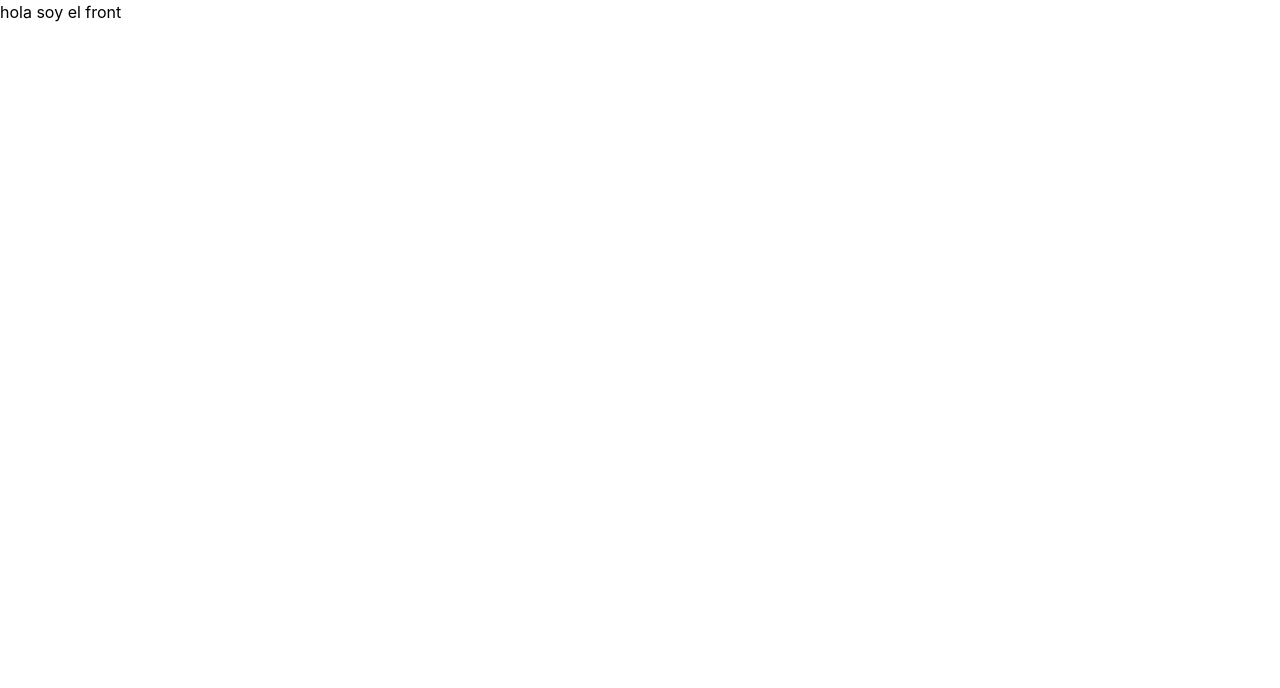
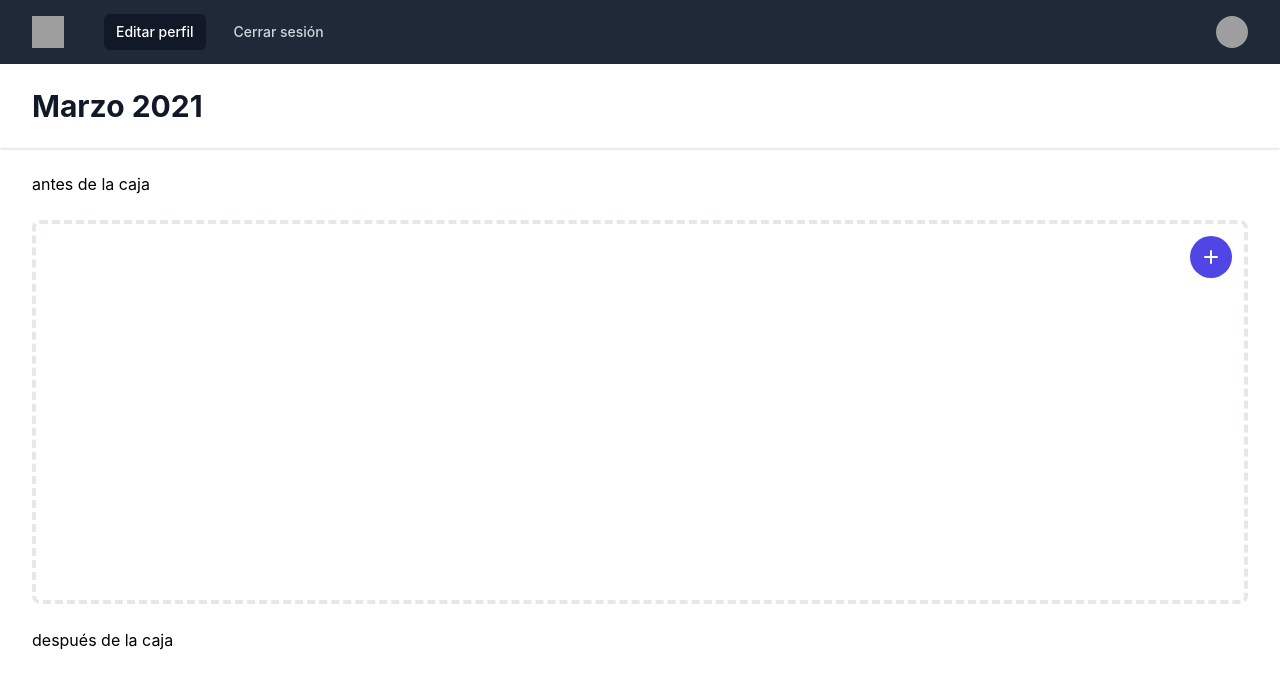
Before and after one commit to mikenieva/proy-final-frontend, a React (Create React App) app: page /usuarios/tablero/1 in a window 1280 px wide. Shown: the top 688 px of the page. Built offline with nearby package versions, Linux system fonts and the light colour scheme; grey boxes are pictures that could not be loaded.

Commit message:
Se agregó Header, Tablero y Botón de transacciones en el frontend

```diff
--- a/src/App.css
+++ b/src/App.css
@@ -1,3 +1,8 @@
+.columna-doble {
+  display:flex;
+  flex-direction:row;
+}
+
 .App {
   text-align: center;
 }
--- a/src/App.js
+++ b/src/App.js
@@ -10,7 +10,7 @@
 import Header from './components/Header'
 import Ingresos from './components/Ingresos'
 import Presupuestos from './components/Presupuestos'
-import Sidebar from './components/Sidebar'
+import Sidebar from './components/Header'
 
 import EditarPerfil from './rutas/EditarPerfil'
 import Graficas from './rutas/Graficas'
@@ -28,14 +28,6 @@
 
       <div>
           <Header/>
-      </div>
-hola soy el front
-      <div>
-          <Sidebar/>
-      </div>
-
-      <div>
-          <Tablero/>
       </div>
 
       <Switch>
--- a/src/components/Header.js
+++ b/src/components/Header.js
@@ -1,10 +1,123 @@
 import React from 'react'
-
 
 export default function Header() {
     return (
-        <div>
+
+    <div>
+        {/* <!-- This example requires Tailwind CSS v2.0+ --> */}
+<div>
+  <nav class="bg-gray-800">
+    <div class="max-w-7xl mx-auto px-4 sm:px-6 lg:px-8">
+      <div class="flex items-center justify-between h-16">
+        <div class="flex items-center">
+          <div class="flex-shrink-0">
+            <img class="h-8 w-8" src="https://tailwindui.com/img/logos/workflow-mark-indigo-500.svg" alt="Workflow"/>
+          </div>
+          <div class="hidden md:block">
+            <div class="ml-10 flex items-baseline space-x-4">
+              {/* <!-- Current: "bg-gray-900 text-white", Default: "text-gray-300 hover:bg-gray-700 hover:text-white" --> */}
+              <a href="#" class="bg-gray-900 text-white px-3 py-2 rounded-md text-sm font-medium">Editar perfil</a>
+
+              <a href="#" class="text-gray-300 hover:bg-gray-700 hover:text-white px-3 py-2 rounded-md text-sm font-medium">Cerrar sesión</a>
+
+
+
+            </div>
+          </div>
+        </div>
+        <div class="hidden md:block">
+          <div class="ml-4 flex items-center md:ml-6">
+
+
+            {/* <!-- Profile dropdown --> */}
+            <div class="ml-3 relative">
+              <div>
+                <button type="button" class="max-w-xs bg-gray-800 rounded-full flex items-center text-sm focus:outline-none focus:ring-2 focus:ring-offset-2 focus:ring-offset-gray-800 focus:ring-white" id="user-menu" aria-expanded="false" aria-haspopup="true">
+                  <span class="sr-only">Open user menu</span>
+                  <img class="h-8 w-8 rounded-full" src="https://images.unsplash.com/photo-1472099645785-5658abf4ff4e?ixlib=rb-1.2.1&ixqx=J4TTyWeNKF&ixid=eyJhcHBfaWQiOjEyMDd9&auto=format&fit=facearea&facepad=2&w=256&h=256&q=80" alt=""/>
+                </button>
+              </div>
+
+              {/* <!--
+                Dropdown menu, show/hide based on menu state.
+
+                Entering: "transition ease-out duration-100"
+                  From: "transform opacity-0 scale-95"
+                  To: "transform opacity-100 scale-100"
+                Leaving: "transition ease-in duration-75"
+                  From: "transform opacity-100 scale-100"
+                  To: "transform opacity-0 scale-95"
+              --> */}
+
+            </div>
+          </div>
+        </div>
+        <div class="-mr-2 flex md:hidden">
+          {/* <!-- Mobile menu button --> */}
+          <button type="button" class="bg-gray-800 inline-flex items-center justify-center p-2 rounded-md text-gray-400 hover:text-white hover:bg-gray-700 focus:outline-none focus:ring-2 focus:ring-offset-2 focus:ring-offset-gray-800 focus:ring-white" aria-controls="mobile-menu" aria-expanded="false">
+            <span class="sr-only">Open main menu</span>
+
+            {/* <!--
+              Heroicon name: outline/menu
+
+              Menu open: "hidden", Menu closed: "block"
+            --> */}
+            <svg class="block h-6 w-6" xmlns="http://www.w3.org/2000/svg" fill="none" viewBox="0 0 24 24" stroke="currentColor" aria-hidden="true">
+              <path stroke-linecap="round" stroke-linejoin="round" stroke-width="2" d="M4 6h16M4 12h16M4 18h16" />
+            </svg>
+            {/* <!--
+              Heroicon name: outline/x
+
+              Menu open: "block", Menu closed: "hidden"
+            --> */}
+            <svg class="hidden h-6 w-6" xmlns="http://www.w3.org/2000/svg" fill="none" viewBox="0 0 24 24" stroke="currentColor" aria-hidden="true">
+              <path stroke-linecap="round" stroke-linejoin="round" stroke-width="2" d="M6 18L18 6M6 6l12 12" />
+            </svg>
+          </button>
+        </div>
+      </div>
+    </div>
+
+    {/* <!-- Mobile menu, show/hide based on menu state. --> */}
+    <div class="md:hidden" id="mobile-menu">
+      <div class="px-2 pt-2 pb-3 space-y-1 sm:px-3">
+        {/* <!-- Current: "bg-gray-900 text-white", Default: "text-gray-300 hover:bg-gray-700 hover:text-white" --> */}
+        <a href="#" class="bg-gray-900 text-white block px-3 py-2 rounded-md text-base font-medium">Editar perfil</a>
+
+        <a href="#" class="text-gray-300 hover:bg-gray-700 hover:text-white block px-3 py-2 rounded-md text-base font-medium">Cerrar sesión</a>
+
+
+
+      </div>
+      <div class="pt-4 pb-3 border-t border-gray-700">
+        <div class="flex items-center px-5">
+          <div class="flex-shrink-0">
+            <img class="h-10 w-10 rounded-full" src="https://images.unsplash.com/photo-1472099645785-5658abf4ff4e?ixlib=rb-1.2.1&ixqx=J4TTyWeNKF&ixid=eyJhcHBfaWQiOjEyMDd9&auto=format&fit=facearea&facepad=2&w=256&h=256&q=80" alt=""/>
+          </div>
+          <div class="ml-3">
+            <div class="text-base font-medium leading-none text-white">Tom Cook</div>
+            <div class="text-sm font-medium leading-none text-gray-400">tom@example.com</div>
+          </div>
 
         </div>
+
+      </div>
+    </div>
+  </nav>
+
+  <header class="bg-white shadow">
+    <div class="max-w-7xl mx-auto py-6 px-4 sm:px-6 lg:px-8">
+      <h1 class="text-3xl font-bold text-gray-900">
+        Marzo 2021
+      </h1>
+    </div>
+  </header>
+
+
+
+</div>
+
+    </div>
+
     )
 }
--- a/src/components/Ingresos.js
+++ b/src/components/Ingresos.js
@@ -3,7 +3,11 @@
 export default function Ingresos() {
     return (
         <div>
-
+            <ul class="space-y-3">
+                <li class="bg-white shadow overflow-hidden px-4 py-4 sm:px-6 sm:rounded-md">
+                    Contenido de tarjeta
+                </li>
+            </ul>
         </div>
     )
 }
--- a/src/components/Sidebar.js
+++ /dev/null
@@ -1,9 +0,0 @@
-import React from 'react'
-
-export default function Sidebar() {
-    return (
-        <div>
-
-        </div>
-    )
-}
--- a/src/rutas/Tablero.js
+++ b/src/rutas/Tablero.js
@@ -1,9 +1,39 @@
 import React from 'react'
+import {
+    BrowserRouter as Router,
+    Switch,
+    Route
+  } from 'react-router-dom'
+
 
 export default function Tablero() {
     return (
         <div>
 
+  <main>
+    <div class="max-w-7xl mx-auto py-6 sm:px-6 lg:px-8">
+      antes de la caja{/* <!-- Replace with your content --> */}
+      <div class="px-4 py-6 sm:px-0">
+
+        <div class="border-4 border-dashed border-gray-200 rounded-lg h-96">
+
+<div class="flex justify-end">
+        <button type="button" class="mt-3 mr-3  items-center p-2 border border-transparent rounded-full shadow-sm text-white bg-indigo-600 hover:bg-indigo-700 focus:outline-none focus:ring-2 focus:ring-offset-2 focus:ring-indigo-500">
+            {/* <!-- Heroicon name: outline/plus --> */}
+            <svg class="h-6 w-6" xmlns="http://www.w3.org/2000/svg" fill="none" viewBox="0 0 24 24" stroke="currentColor" aria-hidden="true">
+                <path stroke-linecap="round" stroke-linejoin="round" stroke-width="2" d="M12 6v6m0 0v6m0-6h6m-6 0H6" />
+            </svg>
+        </button>
+
+</div>
+
+        </div>
+
+      </div>
+      después de la caja{/* <!-- /End replace --> */}
+    </div>
+  </main>
+
         </div>
     )
 }
```
